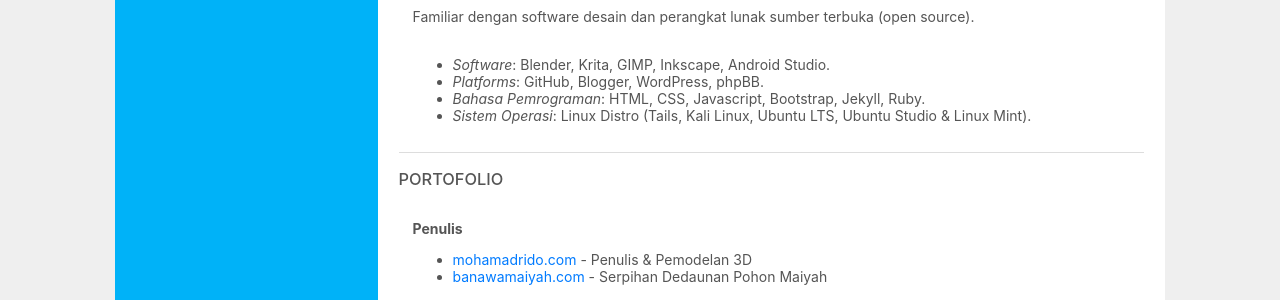
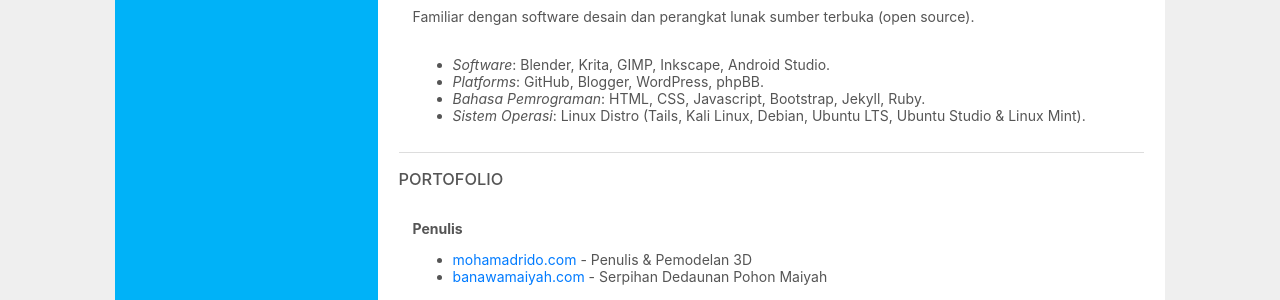
Before and after one commit to mohamadrido/about, a Jekyll site: the page built from id.html, in a window 1280 px wide. Shown: the part 1054-1354 px from the top of the page. Built offline with Jekyll 4.4.1, drawn with Linux system fonts in a browser that asks for light colours; nearby versions of some CDN libraries.

Commit message:
Update id.html

```diff
--- a/id.html
+++ b/id.html
@@ -114,7 +114,7 @@
     <li><i>Software</i>: Blender, Krita, GIMP, Inkscape, Android Studio.</li>
     <li><i>Platforms</i>: GitHub, Blogger, WordPress, phpBB.</li>
     <li><i>Bahasa Pemrograman</i>: HTML, CSS, Javascript, Bootstrap, Jekyll, Ruby.</li>
-    <li><i>Sistem Operasi</i>: Linux Distro (Tails, Kali Linux, Ubuntu LTS, Ubuntu Studio & Linux Mint).</li>
+    <li><i>Sistem Operasi</i>: Linux Distro (Tails, Kali Linux, Debian, Ubuntu LTS, Ubuntu Studio & Linux Mint).</li>
     </ul>
     </p>
     </div>
```
